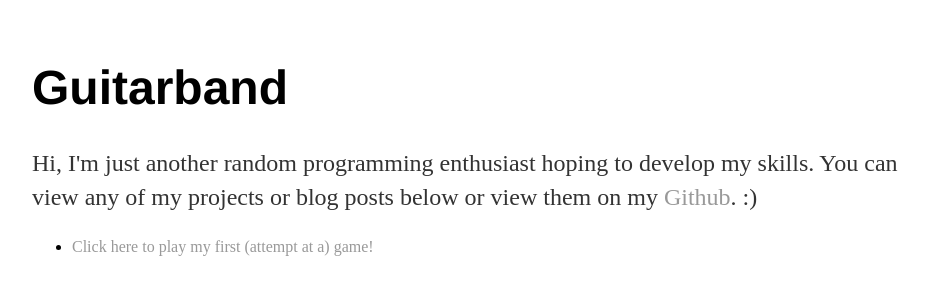
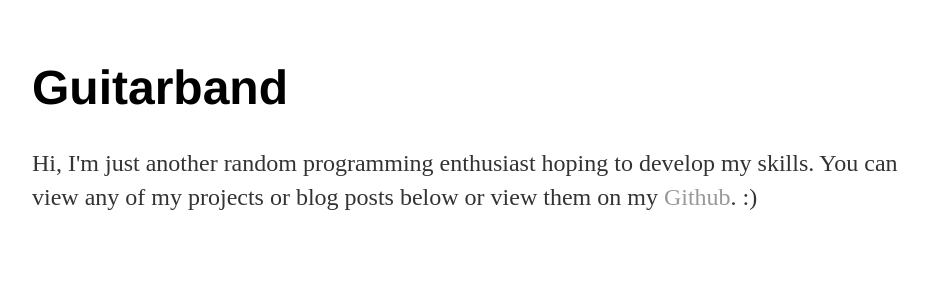
Before and after one commit to Guitarband/testwebsiteGuitarband.github.io, a Jekyll site: the page index.html, which Jekyll copies as it is, in a window 1280 px wide. Shown: the top 300 px of the page, without its empty margins (160-1087 px from the left). Built offline with Jekyll 4.4.1, drawn with Linux system fonts in a browser that asks for light colours.

Commit message:
Update index.html

```diff
--- a/index.html
+++ b/index.html
@@ -22,7 +22,8 @@
         		<h1>Guitarband</h1>
 				<p>Hi, I'm just another random programming enthusiast hoping to develop my skills. You can view any of my projects or blog posts below or view them on my <a href="https://github.com/Guitarband/" target="_blank">Github</a>. :)</p>
 				<ul>
-					<li><a href="http://guitarband.github.io/random-game/" target="_blank">Click here to play my first (attempt at a) game!</a></li>
+					<!--<li><a href="http://guitarband.github.io/random-game/" target="_blank">Click here to play my first (attempt at a) game!</a></li>
+					-->
 				</ul>
     		</div><!-- /.blurb -->
 		</div><!-- /.container -->
```
